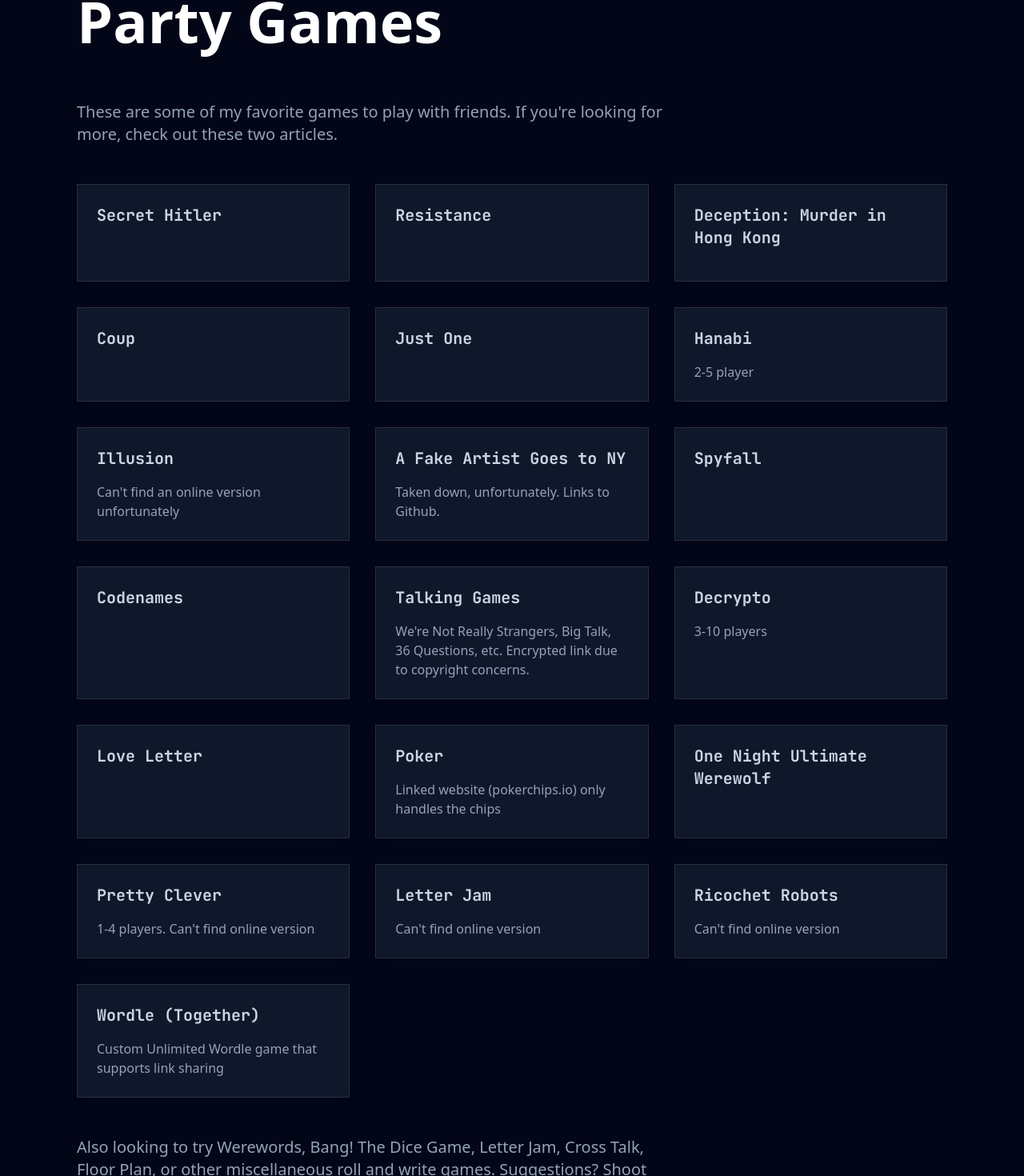
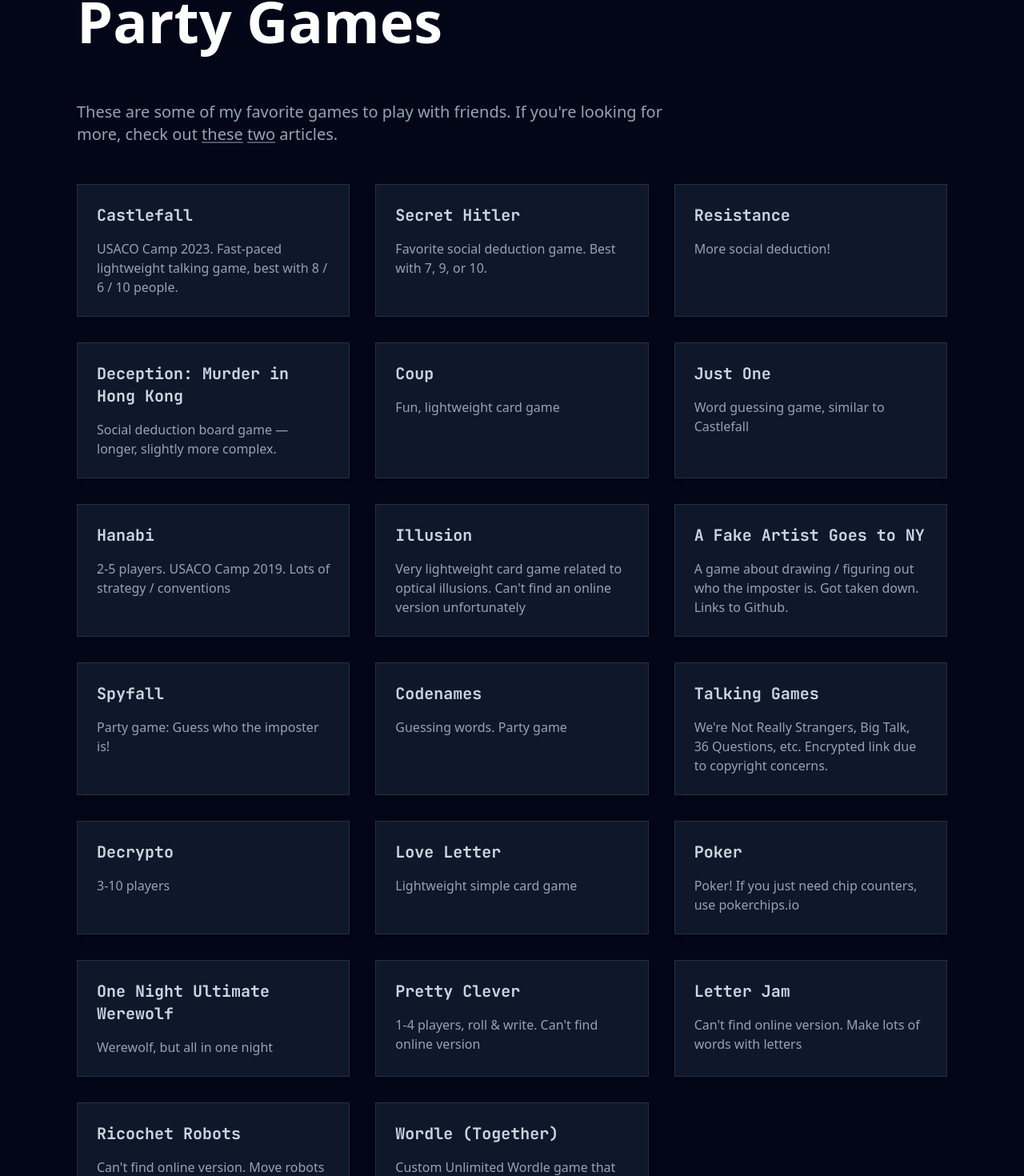
Before and after one commit to thecodingwizard/personal-website, a Next.js app: page /games in a window 1280 px wide. Shown: the part 166-1636 px from the top of the page at 80% size. Built offline with nearby package versions, Linux system fonts and the light colour scheme; a web font is replaced by a local one.

Commit message:
update games page

```diff
--- a/app/games/page.tsx
+++ b/app/games/page.tsx
@@ -15,7 +15,7 @@ export default function Games() {
 		<div>
 			<main className="bg-slate-950 min-h-screen">
 				<div className={containerClasses}>
-					<Link href="/" className="text-slate-400 hover:text-slate-200 hover:underline md:text-lg">
+					<Link href="/" className="text-slate-400 hover:text-slate-200 md:text-lg">
 						&larr; Back to Main Site
 					</Link>
 					<div className="h-4"></div>
@@ -29,7 +29,7 @@ export default function Games() {
 								href="https://www.dicebreaker.com/mechanics/social-deduction/best-games/best-social-deduction-games"
 								target="_blank"
 								rel="noreferrer"
-								className="link"
+								className={linkClasses}
 							>
 								these
 							</a>{' '}
@@ -37,7 +37,7 @@ export default function Games() {
 								href="https://boardgametheories.com/the-seven-best-social-deduction-games/"
 								target="_blank"
 								rel="noreferrer"
-								className="link"
+								className={linkClasses}
 							>
 								two
 							</a>{' '}
@@ -47,22 +47,41 @@ export default function Games() {
 					<div className="h-8 lg:h-12"></div>
 
 					<CardGrid>
-						<Card title="Secret Hitler" link="https://secrethitler.io/"></Card>
-						<Card title="Resistance" link="https://netgames.io/games/avalon/"></Card>
-						<Card title="Deception: Murder in Hong Kong" link="https://krimi.vercel.app/"></Card>
-						<Card title="Coup" link="http://coup.thebrown.net/"></Card>
-						<Card title="Just One" link="https://just1.herokuapp.com/"></Card>
+						<Card title="Castlefall" link="https://www.bpchen.com/castlefall/#lobby">
+							USACO Camp 2023. Fast-paced lightweight talking game, best with 8 / 6 / 10 people.
+						</Card>
+						<Card title="Secret Hitler" link="https://secrethitler.io/">
+							Favorite social deduction game. Best with 7, 9, or 10.
+						</Card>
+						<Card title="Resistance" link="https://netgames.io/games/avalon/">
+							More social deduction!
+						</Card>
+						<Card title="Deception: Murder in Hong Kong" link="https://krimi.vercel.app/">
+							Social deduction board game — longer, slightly more complex.
+						</Card>
+						<Card title="Coup" link="http://coup.thebrown.net/">
+							Fun, lightweight card game
+						</Card>
+						<Card title="Just One" link="https://just1.herokuapp.com/">
+							Word guessing game, similar to Castlefall
+						</Card>
 						<Card title="Hanabi" link="https://hanab.live/">
-							2-5 player
+							2-5 players. USACO Camp 2019. Lots of strategy / conventions
 						</Card>
 						<Card title="Illusion" link="https://pandasaurusgames.com/products/illusion">
-							Can't find an online version unfortunately
+							Very lightweight card game related to optical illusions. Can't find an online version
+							unfortunately
 						</Card>
 						<Card title="A Fake Artist Goes to NY" link="https://github.com/kcgidw/fao">
-							Taken down, unfortunately. Links to Github.
+							A game about drawing / figuring out who the imposter is. Got taken down. Links to
+							Github.
 						</Card>
-						<Card title="Spyfall" link="https://www.spyfall.app/"></Card>
-						<Card title="Codenames" link="https://codenames.game/"></Card>
+						<Card title="Spyfall" link="https://www.spyfall.app/">
+							Party game: Guess who the imposter is!
+						</Card>
+						<Card title="Codenames" link="https://codenames.game/">
+							Guessing words. Party game
+						</Card>
 						<Card
 							title="Talking Games"
 							link="U2FsdGVkX1+MY8vp8/0r6Ss5zQ4pI2zdFeOIEtZ9BS6DtHR99k9b3MnSFMZpkFrQPhL42+yRJ4q4zxk5w2mTzw=="
@@ -74,29 +93,34 @@ export default function Games() {
 						<Card title="Decrypto" link="https://netgames.io/games/enigma/">
 							3-10 players
 						</Card>
-						<Card title="Love Letter" link="https://netgames.io/games/love-letter/"></Card>
+						<Card title="Love Letter" link="https://netgames.io/games/love-letter/">
+							Lightweight simple card game
+						</Card>
 
-						<Card title="Poker" link="https://pokerchips.io/">
-							Linked website (pokerchips.io) only handles the chips
+						<Card title="Poker" link="https://www.pokernow.club/">
+							Poker! If you just need chip counters, use pokerchips.io
 						</Card>
 						<Card
 							title="One Night Ultimate Werewolf"
 							link="https://netgames.io/games/onu-werewolf/"
-						></Card>
+						>
+							Werewolf, but all in one night
+						</Card>
 						<Card
 							title="Pretty Clever"
 							link="https://boardgamegeek.com/boardgame/244522/s-pretty-clever"
 						>
-							1-4 players. Can't find online version
+							1-4 players, roll & write. Can't find online version
 						</Card>
 						<Card title="Letter Jam" link="https://boardgamegeek.com/boardgame/275467/letter-jam">
-							Can't find online version
+							Can't find online version. Make lots of words with letters
 						</Card>
 						<Card
 							title="Ricochet Robots"
 							link="https://boardgamegeek.com/boardgame/51/ricochet-robots"
 						>
-							Can't find online version
+							Can't find online version. Move robots around, and think fast! There's a mobile app, I
+							think
 						</Card>
 						<Card title="Wordle (Together)" link="https://wordle.thecodingwizard.me/">
 							Custom Unlimited Wordle game that supports link sharing
@@ -106,8 +130,8 @@ export default function Games() {
 					<div className="h-8 lg:h-12"></div>
 					<div className={sectionBodyClasses}>
 						<p>
-							Also looking to try Werewords, Bang! The Dice Game, Letter Jam, Cross Talk, Floor
-							Plan, or other miscellaneous roll and write games. Suggestions?{' '}
+							Also looking to try Werewords, Bang! The Dice Game, Cross Talk, Floor Plan, or other
+							miscellaneous roll and write games. Suggestions?{' '}
 							<a
 								href="mailto:nathan.r.wang@gmail.com"
 								target="_blank"
```
